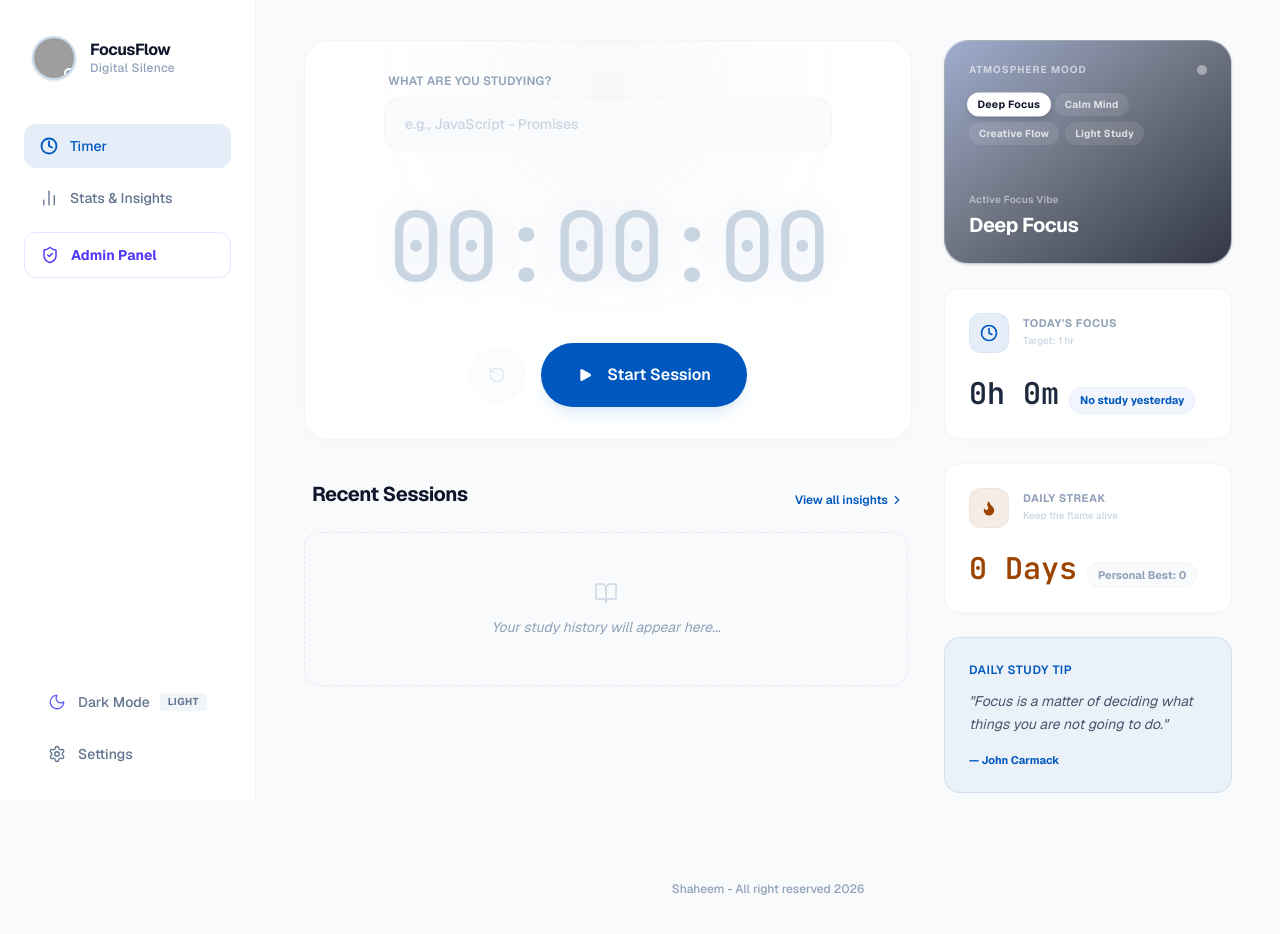
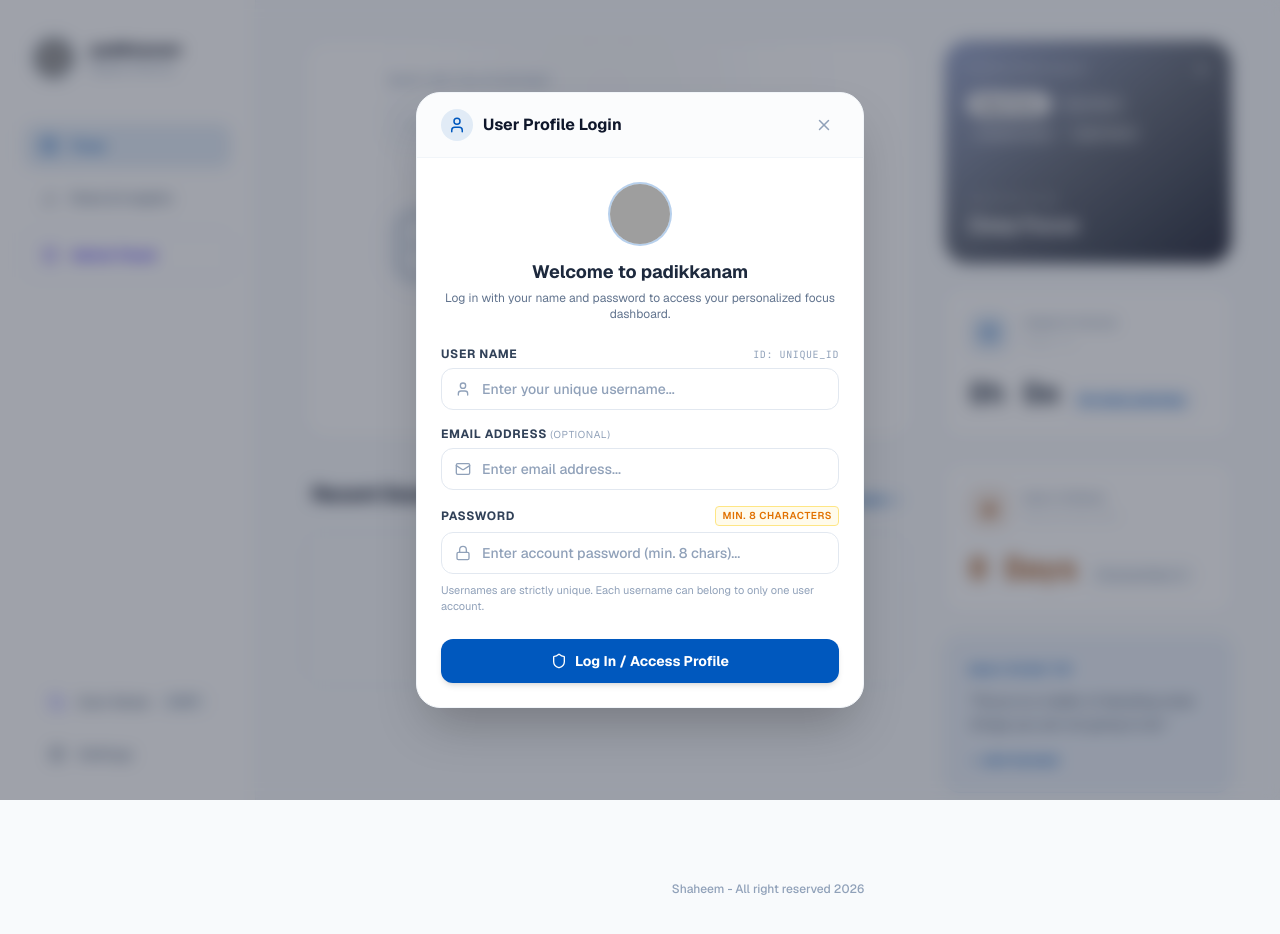
Before and after one commit to shaheeii/Study-Time-tracker, a React (Vite) app: page / in a window 1280 px wide. Shown: the top 934 px of the page. Built offline with nearby package versions, Linux system fonts and the light colour scheme; grey boxes are pictures that could not be loaded.

Commit message:
refactor: rebrand app to padikkanam and force login
Rename the application to "padikkanam" and implement an automatic login prompt for unauthenticated users upon initial visit.

```diff
--- a/index.html
+++ b/index.html
@@ -3,7 +3,7 @@
   <head>
     <meta charset="UTF-8" />
     <meta name="viewport" content="width=device-width, initial-scale=1.0" />
-    <title>FocusFlow | Study Tracker</title>
+    <title>padikkanam | Study Tracker</title>
   </head>
   <body>
     <div id="root"></div>
--- a/metadata.json
+++ b/metadata.json
@@ -1,5 +1,5 @@
 {
-  "name": "FocusFlow",
+  "name": "padikkanam | Study Tracker",
   "description": "A minimalist study tracker and focus timer app with stats and insights.",
   "requestFramePermissions": [],
   "majorCapabilities": ["MAJOR_CAPABILITY_SERVER_SIDE_GEMINI_API"]
--- a/src/App.tsx
+++ b/src/App.tsx
@@ -149,8 +149,10 @@ export default function App() {
     return DEFAULT_SETTINGS;
   });
 
-  const [isProfileModalOpen, setIsProfileModalOpen] = useState(false);
-  const [profileModalMode, setProfileModalMode] = useState<'login' | 'edit' | 'view'>('view');
+  const [isProfileModalOpen, setIsProfileModalOpen] = useState(() => !userProfile.isLoggedIn);
+  const [profileModalMode, setProfileModalMode] = useState<'login' | 'edit' | 'view'>(() =>
+    userProfile.isLoggedIn ? 'view' : 'login'
+  );
   const [isAdminDashboardOpen, setIsAdminDashboardOpen] = useState(false);
 
   // Active Timer States (persisted across site close/reload per user)
@@ -283,7 +285,17 @@ export default function App() {
       isLoggedIn: false,
     };
     switchUser(guestProfile);
+    setProfileModalMode('login');
+    setIsProfileModalOpen(true);
   };
+
+  // Automatically prompt unlogged-in users with login modal on site visit
+  useEffect(() => {
+    if (!userProfile.isLoggedIn) {
+      setProfileModalMode('login');
+      setIsProfileModalOpen(true);
+    }
+  }, [userProfile.isLoggedIn]);
 
   const openProfileModal = (mode: 'login' | 'edit' | 'view') => {
     setProfileModalMode(mode);
--- a/src/components/Navbar.tsx
+++ b/src/components/Navbar.tsx
@@ -31,7 +31,7 @@ export default function Navbar({
   const [imgError, setImgError] = useState(false);
 
   const displayAvatar = userProfile?.avatarUrl || '/shaheem.png';
-  const displayName = userProfile?.isLoggedIn ? userProfile.name : 'FocusFlow';
+  const displayName = userProfile?.isLoggedIn ? userProfile.name : 'padikkanam';
   const isAdmin = userProfile?.role === 'admin' || userProfile?.name?.toLowerCase() === 'admin' || userProfile?.name?.toLowerCase() === 'shaheem';
   const displaySubtitle = isAdmin ? 'System Admin' : userProfile?.isLoggedIn ? 'Focus Scholar' : 'Digital Silence';
 
--- a/src/components/UserProfileModal.tsx
+++ b/src/components/UserProfileModal.tsx
@@ -364,7 +364,7 @@ export default function UserProfileModal({
                 <div className="w-16 h-16 rounded-full bg-primary/10 border-2 border-primary/20 mx-auto mb-3 flex items-center justify-center overflow-hidden">
                   <img src={userProfile.avatarUrl || '/shaheem.png'} alt="Avatar" className="w-full h-full object-cover" />
                 </div>
-                <h4 className="font-bold text-slate-800 dark:text-slate-100 text-lg">Welcome to FocusFlow</h4>
+                <h4 className="font-bold text-slate-800 dark:text-slate-100 text-lg">Welcome to padikkanam</h4>
                 <p className="text-xs text-slate-500 dark:text-slate-400 mt-1">
                   Log in with your name and password to access your personalized focus dashboard.
                 </p>
```
